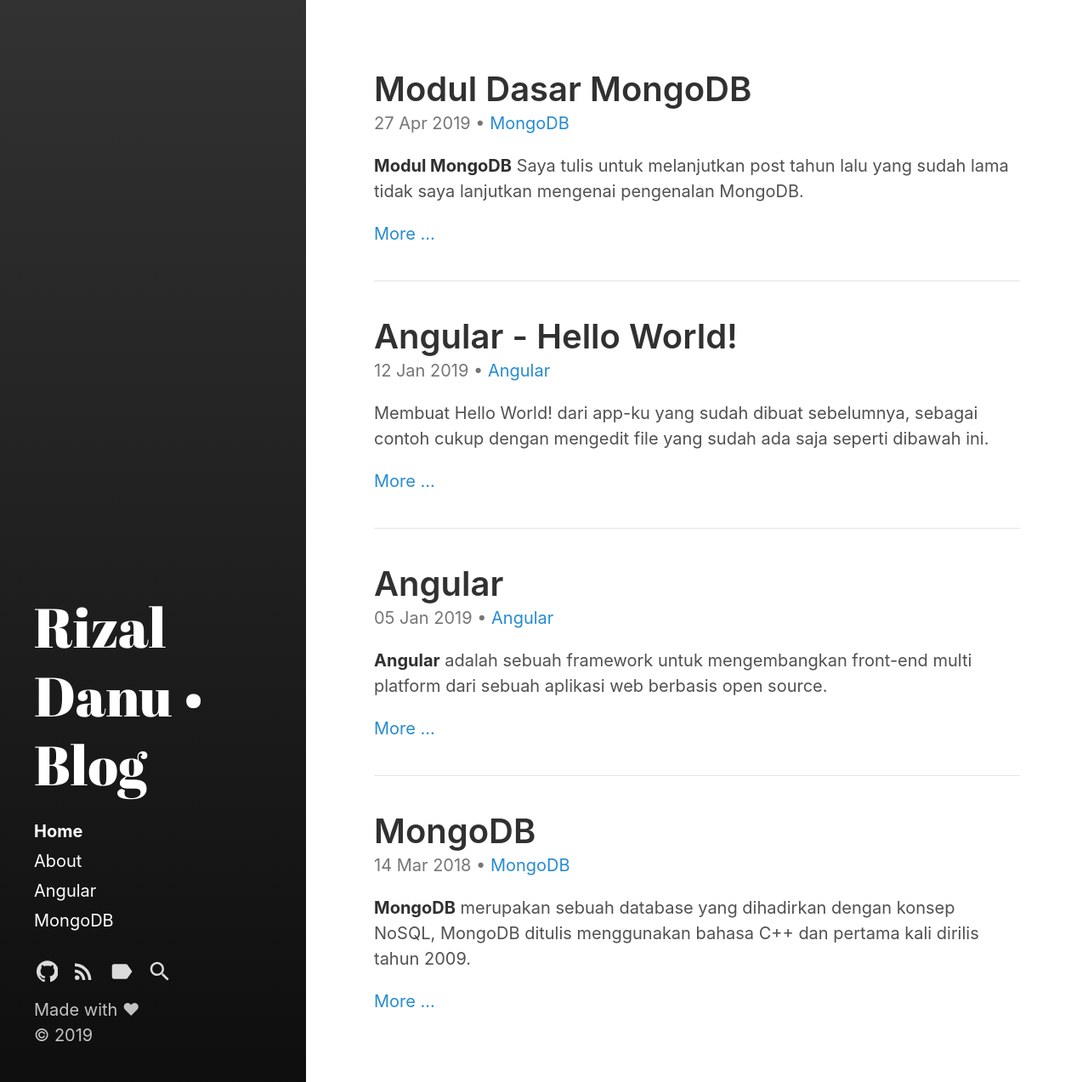
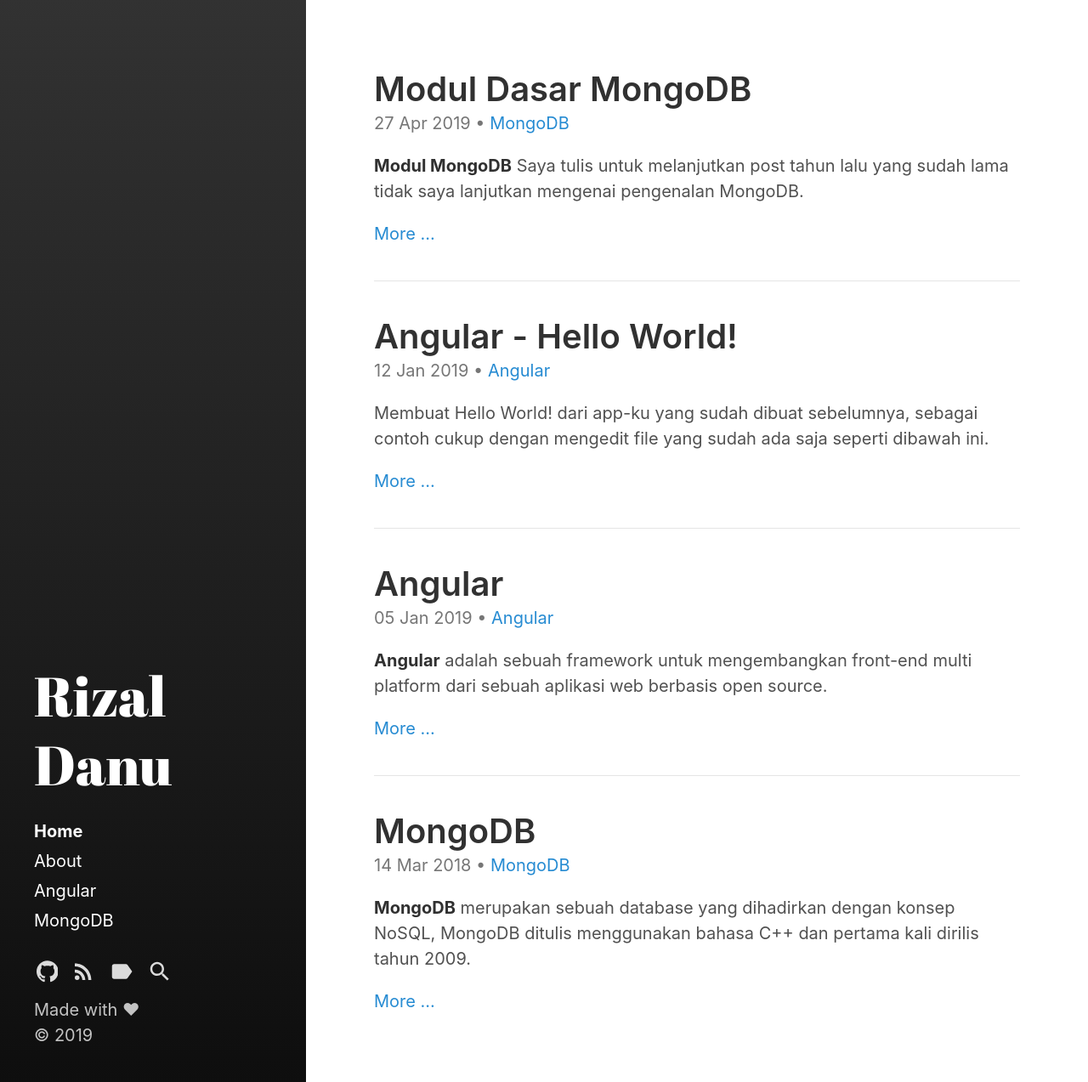
Before and after one commit to gwyllgi/gwyllgi.github.io, a Jekyll site: the page built from index.html, in a window 1280 px wide. Shown: the whole page at 85% size. Built offline with Jekyll 4.4.1, drawn with Linux system fonts in a browser that asks for light colours; the list of posts is cut into pages by our own code.

Commit message:
Update _config.yml

```diff
--- a/_config.yml
+++ b/_config.yml
@@ -3,8 +3,8 @@ markdown:         kramdown
 highlighter:      rouge
 
 # Setup
-title:            'Rizal Danu • Blog'
-tagline:          ''
+title:            'Rizal Danu'
+tagline:          'Blog'
 description:      ''
 url:              https://rizaldanu.web.id
 baseurl:
```
